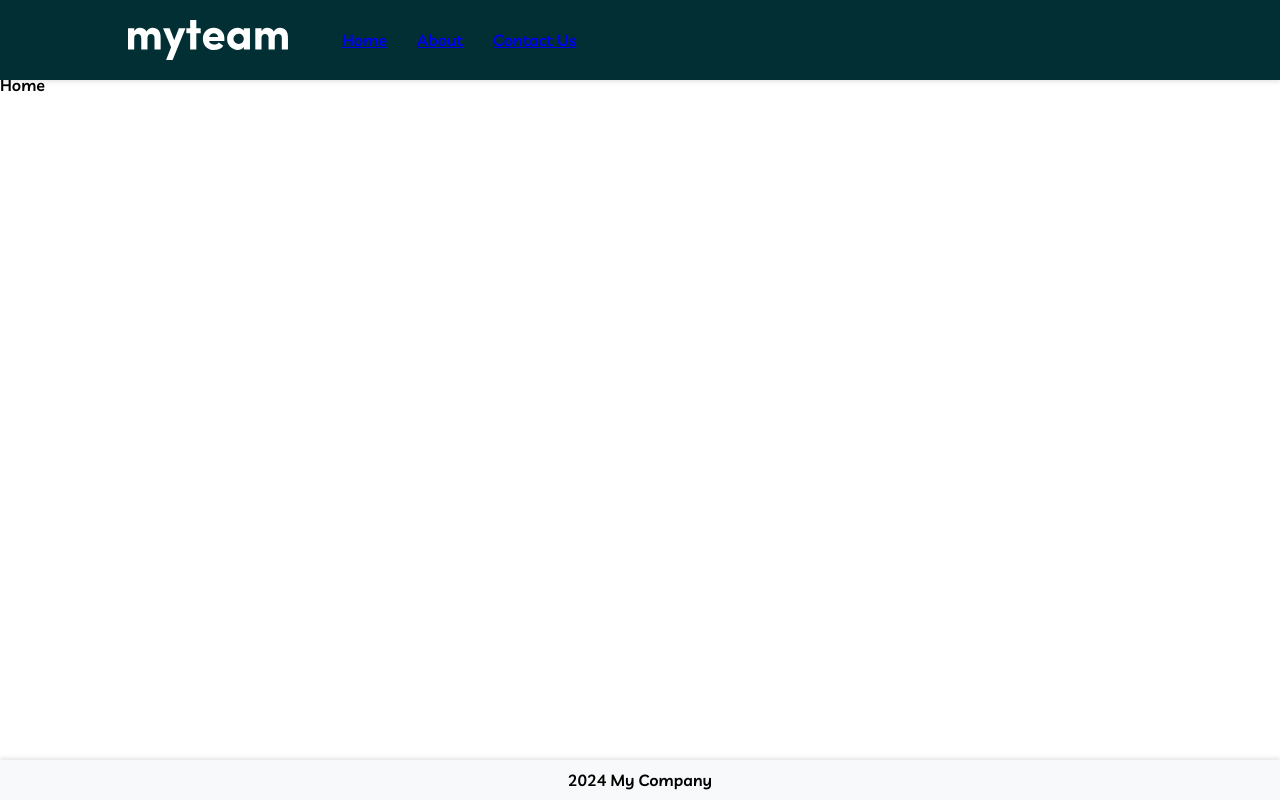
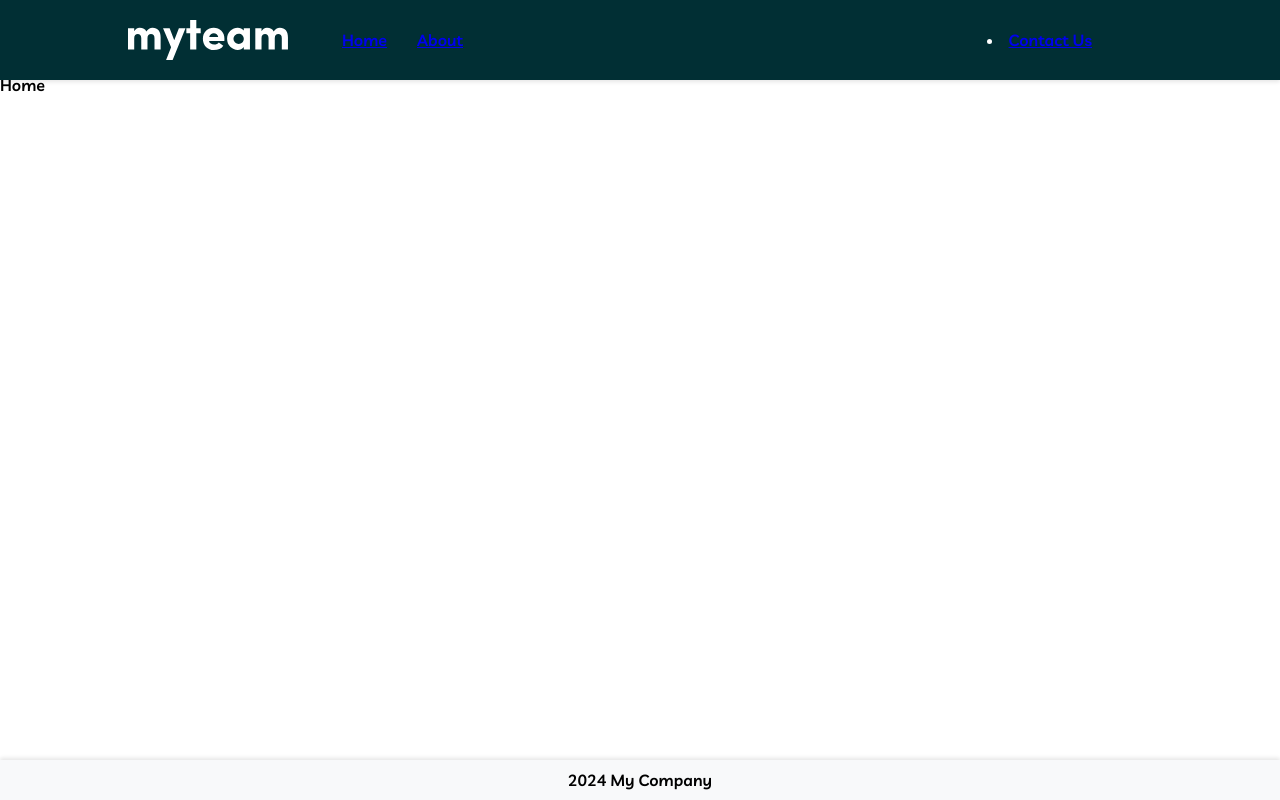
Before and after one commit to poulami-saha/Global-Code-Queens-MyTeam-Website, a React (Create React App) app: page / in a window 1280 px wide. Built offline with nearby package versions, Linux system fonts and the light colour scheme.

Commit message:
Kept the button-contact-us outside of <ul> but inside <nav>

```diff
--- a/src/components/Header/Header.jsx
+++ b/src/components/Header/Header.jsx
@@ -19,9 +19,10 @@ const Header = () => {
           <img src={icon_close} alt="" className={styles.icon_close} onClick={toggleMenu} />
        <li><Link to="/">Home</Link></li>
           <li><Link to="/about">About</Link></li>
-          <li><Link to="/contact">Contact Us</Link></li>
+
           {/* <button className={styles.btn}>contact us</button> */}
-          </ul>
+        </ul>
+         <li><Link to="/contact">Contact Us</Link></li>
       </nav>
 
       </header>
```
